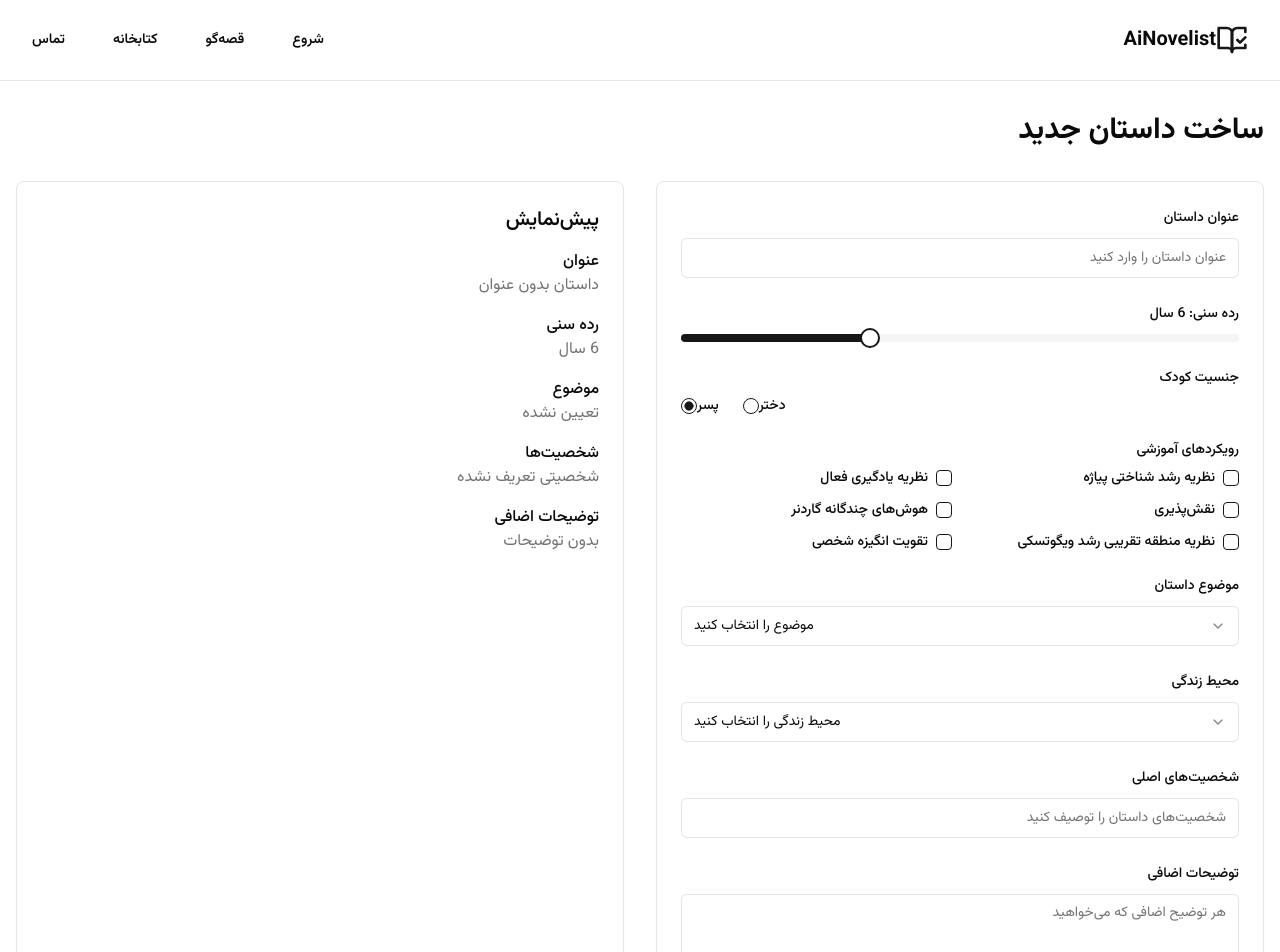
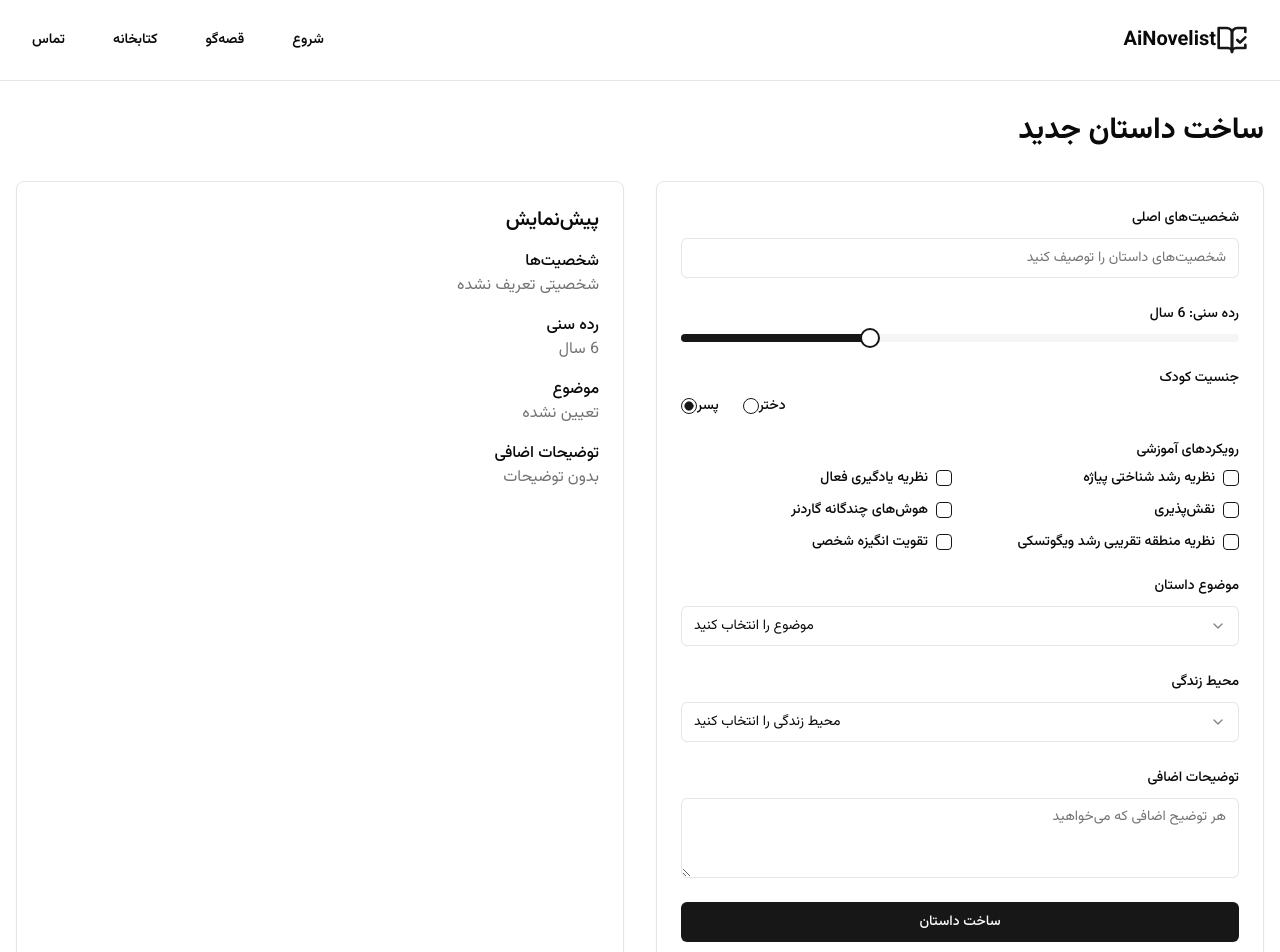
Before and after one commit to AINovelist/AINovelist.github.io, a Next.js app: page /create in a window 1280 px wide. Shown: the top 952 px of the page. Built offline with nearby package versions, Linux system fonts and the light colour scheme; a small style sheet from the web is missing.

Commit message:
reformat story generation form

```diff
--- a/components/create/story-creator.tsx
+++ b/components/create/story-creator.tsx
@@ -12,7 +12,6 @@ import { useToast } from '@/hooks/use-toast';
 
 export function StoryCreator() {
   const [form, setForm] = useState<StoryForm>({
-    title: '',
     ageRange: [6],
     theme: '',
     characters: '',
--- a/components/create/story-form-fields.tsx
+++ b/components/create/story-form-fields.tsx
@@ -31,17 +31,16 @@ export function StoryFormFields({ form, setForm, disabled }: StoryFormFieldsProp
 
   return (
     <div className="space-y-6">
-      <div className="space-y-2">
-        <Label htmlFor="title">عنوان داستان</Label>
+       <div className="space-y-2">
+        <Label htmlFor="characters">شخصیت‌های اصلی</Label>
         <Input
-          id="title"
-          value={form.title}
-          onChange={(e) => setForm({ ...form, title: e.target.value })}
-          placeholder="عنوان داستان را وارد کنید"
+          id="characters"
+          value={form.characters}
+          onChange={(e) => setForm({ ...form, characters: e.target.value })}
+          placeholder="شخصیت‌های داستان را توصیف کنید"
           disabled={disabled}
         />
       </div>
-
       <div className="space-y-2">
         <Label htmlFor="age-range">رده سنی: {form.ageRange[0]} سال</Label>
         <Slider
@@ -132,17 +131,6 @@ export function StoryFormFields({ form, setForm, disabled }: StoryFormFieldsProp
       </div>
 
       <div className="space-y-2">
-        <Label htmlFor="characters">شخصیت‌های اصلی</Label>
-        <Input
-          id="characters"
-          value={form.characters}
-          onChange={(e) => setForm({ ...form, characters: e.target.value })}
-          placeholder="شخصیت‌های داستان را توصیف کنید"
-          disabled={disabled}
-        />
-      </div>
-
-      <div className="space-y-2">
         <Label htmlFor="additional-notes">توضیحات اضافی</Label>
         <Textarea
           id="additional-notes"
--- a/components/create/story-preview.tsx
+++ b/components/create/story-preview.tsx
@@ -23,9 +23,9 @@ export function StoryPreview({ form, isLoading }: StoryPreviewProps) {
     <Card className="p-6">
       <h2 className="mb-4 text-xl font-semibold">پیش‌نمایش</h2>
       <div className="space-y-4">
-        <div>
-          <h3 className="font-medium">عنوان</h3>
-          <p className="text-muted-foreground">{form.title || 'داستان بدون عنوان'}</p>
+      <div>
+          <h3 className="font-medium">شخصیت‌ها</h3>
+          <p className="text-muted-foreground">{form.characters || 'شخصیتی تعریف نشده'}</p>
         </div>
         <div>
           <h3 className="font-medium">رده سنی</h3>
@@ -36,10 +36,6 @@ export function StoryPreview({ form, isLoading }: StoryPreviewProps) {
           <p className="text-muted-foreground">{form.theme || 'تعیین نشده'}</p>
         </div>
         <div>
-          <h3 className="font-medium">شخصیت‌ها</h3>
-          <p className="text-muted-foreground">{form.characters || 'شخصیتی تعریف نشده'}</p>
-        </div>
-        <div>
           <h3 className="font-medium">توضیحات اضافی</h3>
           <p className="text-muted-foreground">{form.additionalNotes || 'بدون توضیحات'}</p>
         </div>
--- a/lib/types.ts
+++ b/lib/types.ts
@@ -7,7 +7,6 @@ export interface Feature {
 }
 
 export interface StoryForm {
-  title: string;
   ageRange: number[];
   theme: string;
   characters: string;
```
